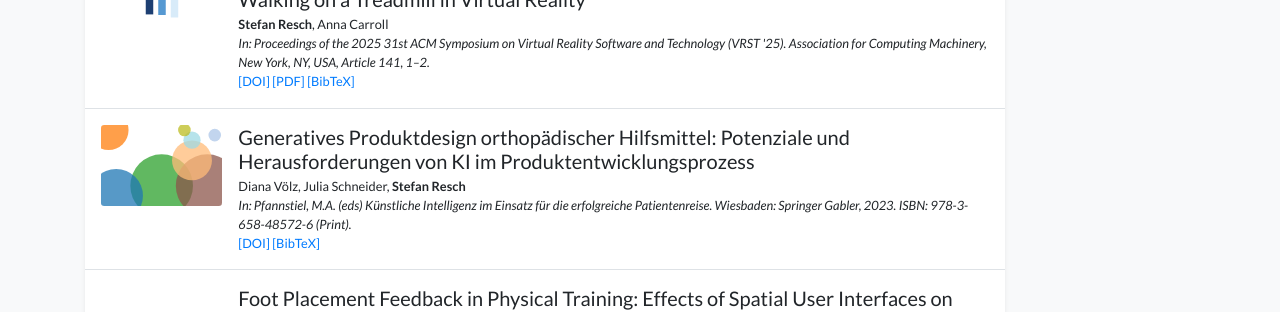
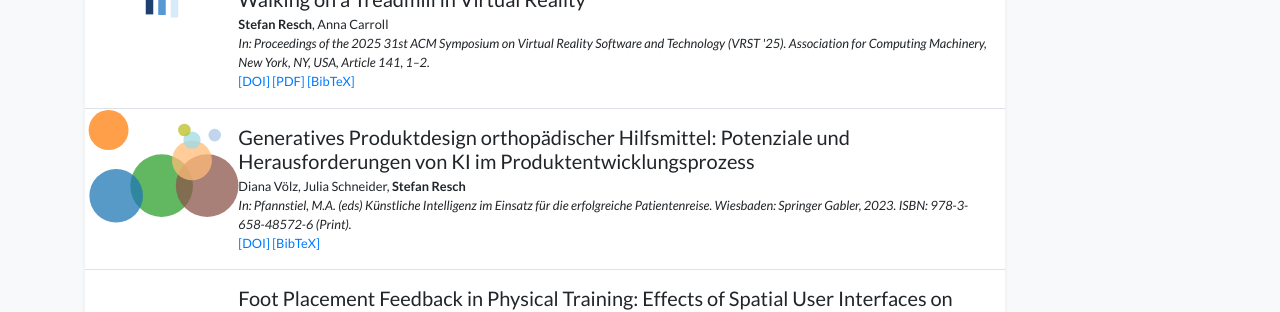
Before and after one commit to Stefan-Resch/stefan-resch.github.io, a Jekyll site: the page built from publications.html, in a window 1280 px wide. Shown: the part 527-839 px from the top of the page. Built offline with Jekyll 4.4.1, drawn with Linux system fonts in a browser that asks for light colours; nearby versions of some CDN libraries; a style sheet for code colours, icons or effects is not loaded.

Commit message:
Update global.css

```diff
--- a/assets/css/global.css
+++ b/assets/css/global.css
@@ -90,15 +90,9 @@ div.lazy {
     font-family: Source Code Pro, monospace;
 }
 
-/* Publications cover magnifier effect */
-.rounded-xl {
-    overflow: visible !important;
-}
-
+/* Greift auf alle Bilder innerhalb von rounded-xl */
 .rounded-xl img {
-    transition:
-        transform 0.25s ease,
-        box-shadow 0.25s ease;
+    transition: transform 0.25s ease, box-shadow 0.25s ease;
     transform-origin: center center;
     position: relative;
 }
@@ -108,3 +102,9 @@ div.lazy {
     z-index: 10;
     box-shadow: 0 12px 30px rgba(0, 0, 0, 0.25);
 }
+
+/* Macht sicher, dass kein parent die Anzeige abschneidet */
+.rounded-xl,
+.rounded-xl * {
+    overflow: visible !important;
+}
```
